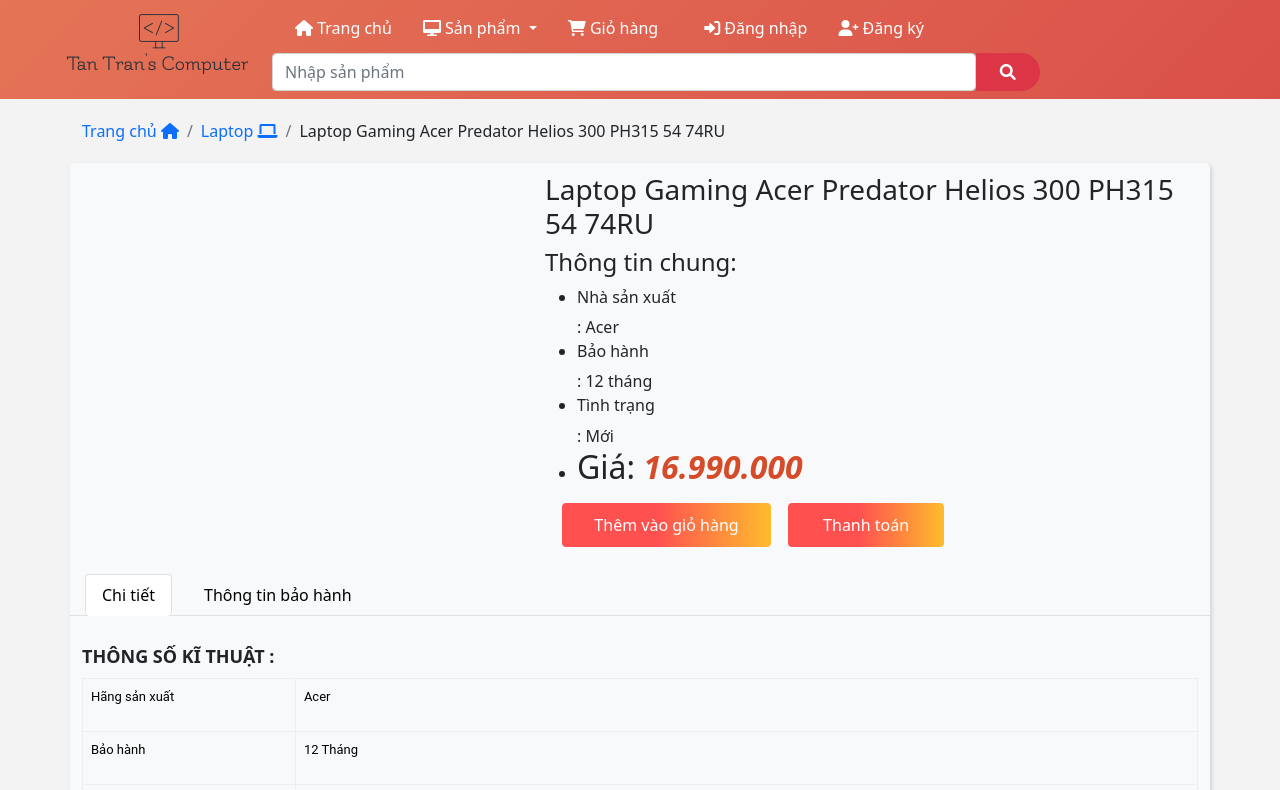
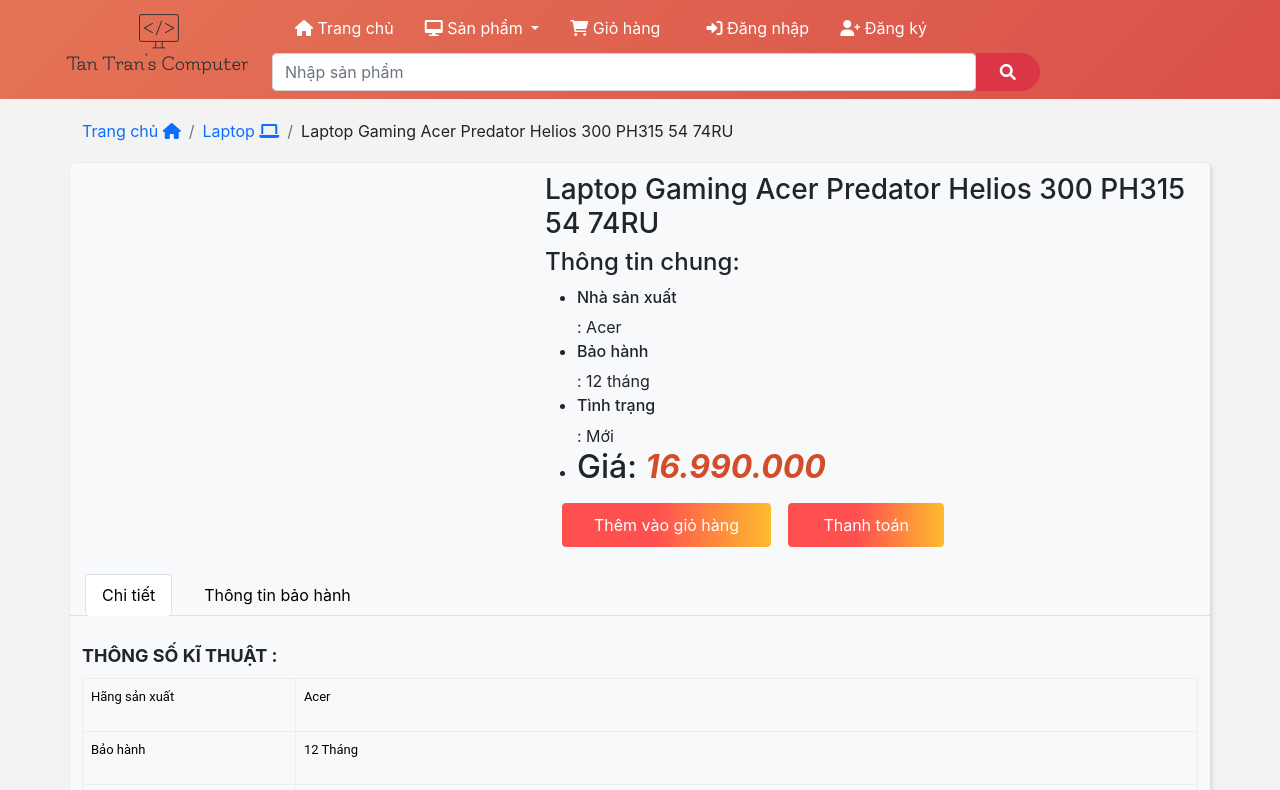
Before and after one commit to Tanle905/web-ban-hang-1.0, a website: page laptop-demo.html in a window 1280 px wide. Shown: the top 790 px of the page. Drawn offline with nearby package versions, Linux system fonts and the light colour scheme; some packages are replaced by stand-ins of ours; some icons are missing.

Commit message:
small adjustment

```diff
--- a/laptop-demo.html
+++ b/laptop-demo.html
@@ -232,11 +232,11 @@
       <div class="col-sm">
         <nav>
           <ol class="breadcrumb fs-6">
-            <li class="breadcrumb-item"><a href="#" style="text-decoration: none;">Trang chủ <i
+            <li class="breadcrumb-item"><a href="index.html" style="text-decoration: none;">Trang chủ <i
                   class="fas fa-home "></i></a></li>
-            <li class="breadcrumb-item"><a href="#" style="text-decoration: none;">Laptop <i class="fa fa-laptop"
+            <li class="breadcrumb-item"><a href="index-laptop.html" style="text-decoration: none;">Laptop <i class="fa fa-laptop"
                   aria-hidden="true"></i></a></li>
-            <li class="breadcrumb-item current">Laptop Gaming Acer Predator Helios 300 PH315 54 74RU</li>
+            <li class="breadcrumb-item current text-truncate">Laptop Gaming Acer Predator Helios 300 PH315 54 74RU</li>
           </ol>
         </nav>
       </div>
--- a/styles.css
+++ b/styles.css
@@ -1,5 +1,6 @@
 body{
     background-color: #f3f3f3;
+    font-family: -apple-system, BlinkMacSystemFont, 'Segoe UI', Roboto, Oxygen, Ubuntu, Cantarell, 'Open Sans', 'Helvetica Neue', sans-serif;
 }
 .center {
     width: 50%;
```
Also changed, not shown: cart.html (+1 -1 lines), index-laptop.html (+1 -1 lines), index-pc.html (+1 -1 lines), index.html (+4 -4 lines).
